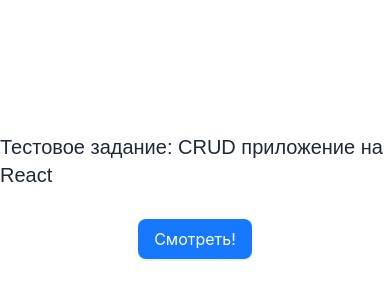
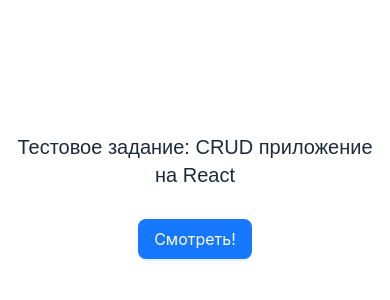
Before and after one commit to EmmaMaltseva/test-crud-react, a Next.js app: page / in a window 390 px wide. Shown: the part 226-526 px from the top of the page. Built offline with nearby package versions, Linux system fonts and the light colour scheme.

Commit message:
стилизовала главную страницу

```diff
--- a/src/app/page.tsx
+++ b/src/app/page.tsx
@@ -3,8 +3,8 @@
 
 export default function Home() {
   return (
-    <main className="flex flex-col items-center justify-center gap-5 min-h-screen">
-      <h1 className="text-xl text-gray-800 md:text-3xl md:leading-normal">Тестовое задание: CRUD приложение на React</h1>
+    <main className="flex flex-col items-center justify-center gap-5 min-h-screen container mx-auto px-4 sm:px-6 md:px-8 lg:px-16 py-8 md:py-12">
+      <h1 className="text-xl text-gray-800 md:text-3xl md:leading-normal text-center">Тестовое задание: CRUD приложение на React</h1>
       <Link href="/users" passHref>
         <Button type="primary" size="large">Смотреть!</Button>
       </Link>
```
